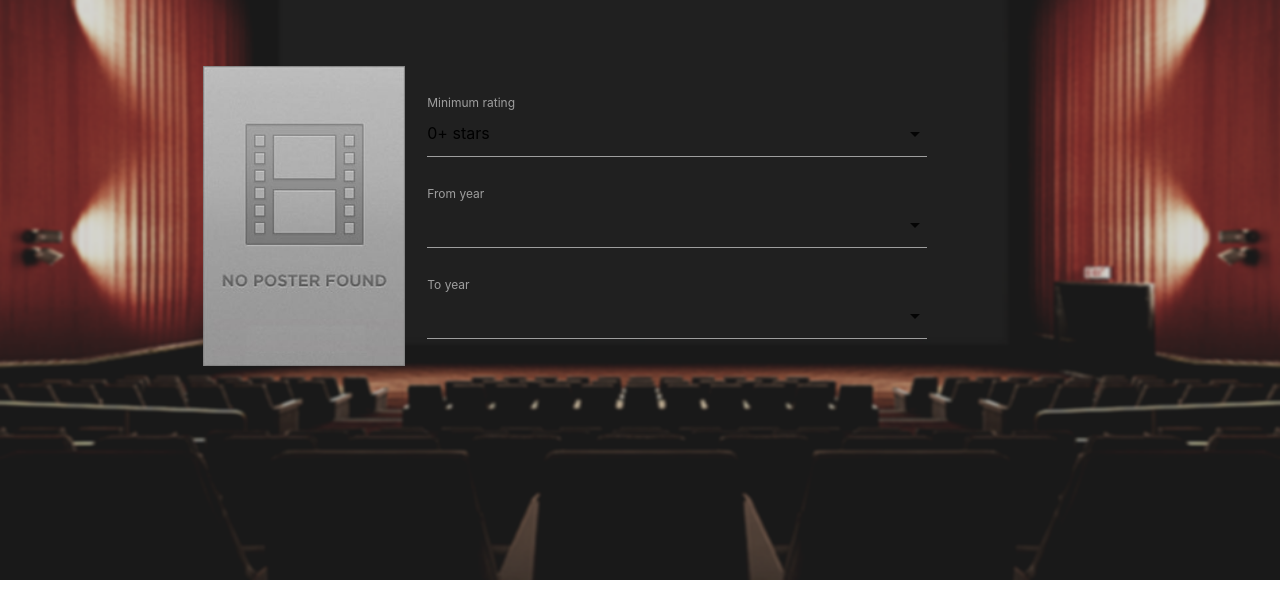
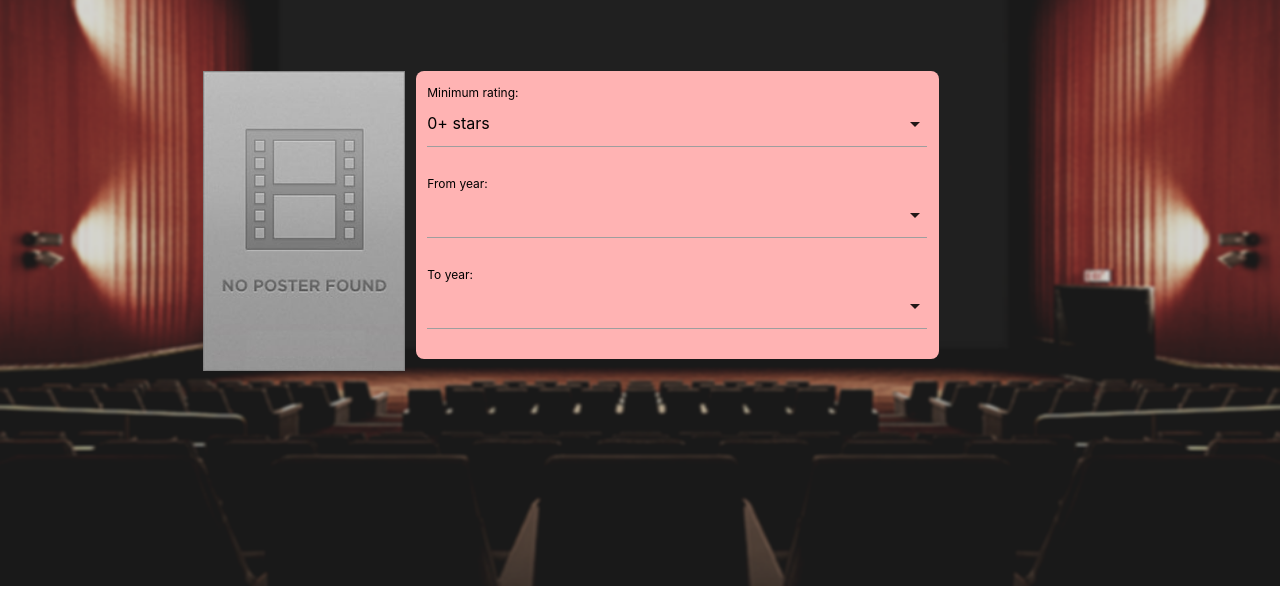
Before and after one commit to costaparas/DataAnalyticsService, a Flask app: template client/templates/movies.html in a window 1280 px wide. Shown: the part 79-692 px from the top of the page. Run offline with Flask 2, Linux system fonts and the light colour scheme; the template is opened without the code that fills it, so the values that code supplies are empty; parts of the project's set-up code (start-up, migrations or seed data) failed here and were passed over; some libraries are stand-ins or nearby versions.

Commit message:
some styling on movies page

```diff
--- a/client/templates/movies.html
+++ b/client/templates/movies.html
@@ -25,9 +25,12 @@
   </div>
 </div>
 
+<br>
+<div class="row">
+</div>
+
 <div class="row">
   <div class="col s12 l3">
-    <br><br>
     <div class="zoom">
       <a href="#modal0" class="modal-trigger">
         <img id="poster0" style="height:300px" src="{{ base_movie['Poster'] }}">
@@ -38,13 +41,8 @@
     $('#poster0').attr('onerror', "this.onerror=null; this.src='/static/default_poster.jpg'")
   </script>
 
-  <div class="col s12 l7">
-    <div class="input-field">
-    </div>
-    <br><br><br>
-    <div class="input-field">
-    </div>
-
+  <div class="col s12 l7" style="background-color: #ffb3b3; border-radius: 8px;">
+    <br>
     <div class="input-field">
       <select id="rating">
         {% for i in range(0, 10) %}
@@ -52,9 +50,8 @@
         {% endfor %}
         <option value="10">10 stars</option>
       </select>
-      <label>Minimum rating</label>
+      <label style="color: black;">Minimum rating:</label>
     </div>
-
     <br>
 
     <div class="input-field">
@@ -63,9 +60,8 @@
           <option value="{{ i }}">{{ i }}</option>
         {% endfor %}
       </select>
-      <label>From year</label>
+      <label style="color: black;">From year:</label>
     </div>
-
     <br>
 
     <div class="input-field">
@@ -74,8 +70,9 @@
           <option value="{{ i }}">{{ i }}</option>
         {% endfor %}
       </select>
-      <label>To year</label>
+      <label style="color: black;">To year:</label>
     </div>
+    <br>
   </div>
 
   <div class="col s12 l2"></div>
```
